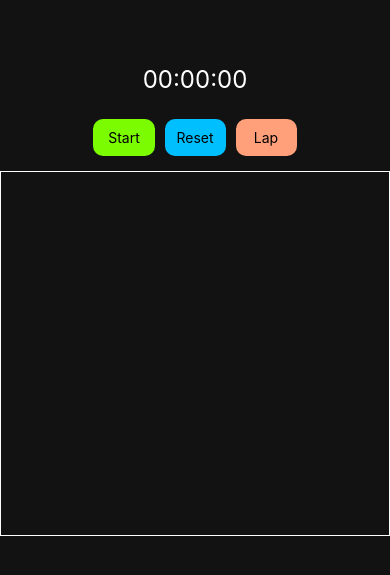
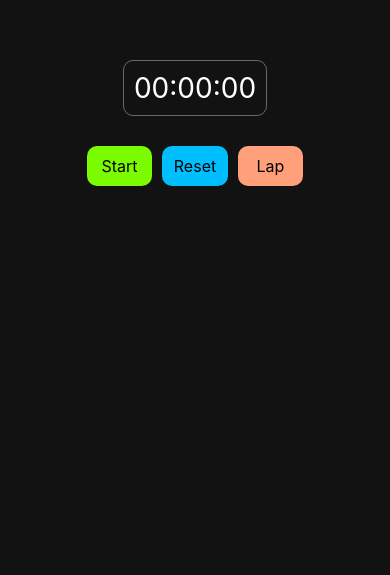
Before and after one commit to Shopify/eng-intern-assessment-react-native, a React Native app: screen / in a window 390 px wide. Shown: the part 127-702 px from the top of the page. Built offline with nearby package versions, Linux system fonts and the light colour scheme.

Commit message:
added styling

```diff
--- a/App.tsx
+++ b/App.tsx
@@ -50,15 +50,17 @@ export default function App() {
       <StatusBar style="light" />
       <StopWatch time={timePassed} />
       <StopWatchButton isRunning={isRunning} handleRun={handleRun} handleReset={handleReset} handleLap={handleLap}/>
-      <View style={styles.lapsContainer}>
+      <View style={styles.lapListContainer}>
         <FlatList
           data={laps}
           keyExtractor={(item, index) => index.toString()}
           renderItem={
             ({item, index}) => (
-              <Text style={styles.lapText}>{
-                `Lap ${index + 1}: ${item}`
-              }</Text>
+              <View style={styles.lapContainer}>
+                <Text style={styles.lapText}>{
+                  `Lap ${index + 1}: ${item}`
+                }</Text>
+              </View>
             )
           }
         />
@@ -74,14 +76,22 @@ const styles = StyleSheet.create({
     alignItems: 'center',
     justifyContent: 'center',
   },
-  lapsContainer: {
+  lapListContainer: {
     flex: 0.5,
     width: '100%',
+  },
+  lapContainer: {
+    flex: 1,
+    alignItems: 'center',
+    justifyContent: 'center',
+    borderColor: '#696969',
     borderWidth: 1,
-    borderColor: '#fff'
+    borderRadius: 10,
+    padding: 5,
+    margin: 10,
   },
   lapText: {
-    color: '#fff',
-    margin: 5
+    color: "#fff",
+    fontSize: 24,
   }
 });
--- a/src/StopWatch.tsx
+++ b/src/StopWatch.tsx
@@ -21,11 +21,15 @@ const styles = StyleSheet.create({
   timeContainer: {
     alignItems: 'center',
     justifyContent: 'center',
-    margin: 10,
+    padding: 10,
+    borderRadius: 10,
+    borderWidth: 1,
+    borderColor: '#696969',
+    margin: 15
   },
   timeText: {
     color: "#fff",
-    fontSize: 24
+    fontSize: 28,
   }
 });
 
--- a/src/StopWatchButton.tsx
+++ b/src/StopWatchButton.tsx
@@ -17,19 +17,19 @@ const StopWatchButton: React.FC<ButtonProps> = (props) => {
         }
         onPress={props.handleRun}
       >
-        <Text>{props.isRunning ? "Stop" : "Start"}</Text>
+        <Text style={styles.buttonText}>{props.isRunning ? "Stop" : "Start"}</Text>
       </TouchableOpacity>
       <TouchableOpacity
         style={[styles.button, {backgroundColor: "#00bfff"}]}
         onPress={props.handleReset}
       >
-        <Text>Reset</Text>
+        <Text style={styles.buttonText}>Reset</Text>
       </TouchableOpacity>
       <TouchableOpacity
         style={[styles.button, {backgroundColor: "#ffa07a"}]}
         onPress={props.handleLap}
       >
-        <Text>Lap</Text>
+        <Text style={styles.buttonText}>Lap</Text>
       </TouchableOpacity>
     </View>
   );
@@ -49,6 +49,9 @@ const styles = StyleSheet.create({
     paddingVertical: 10,
     borderRadius: 10,
     marginHorizontal: 5
+  },
+  buttonText: {
+    fontSize: 16
   }
 });
 
```
